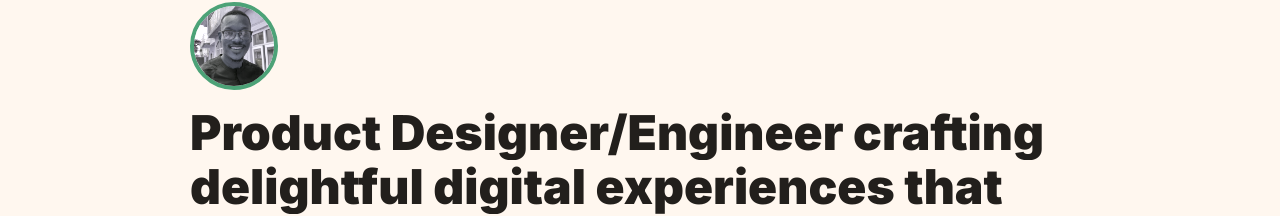
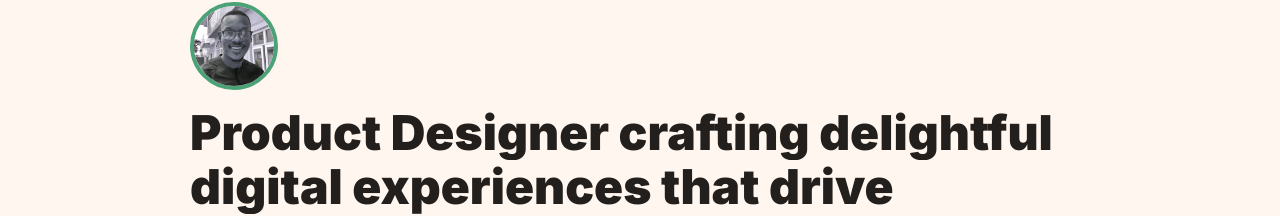
Before and after one commit to ocephraim/chibuzor-okeke, a React (Vite) app: page / in a window 1280 px wide. Shown: the part 200-416 px from the top of the page. Built offline with nearby package versions, Linux system fonts and the light colour scheme.

Commit message:
copy update

```diff
--- a/src/pages/Home/Home.jsx
+++ b/src/pages/Home/Home.jsx
@@ -81,7 +81,7 @@ function Home() {
           <Heading>
             <RevealWords
               onMount={true}
-              text="Product Designer/Engineer crafting delightful digital experiences that drive business growth and meet the users' needs."
+              text="Product Designer crafting delightful digital experiences that drive business growth and meet the users' needs."
             />
           </Heading>
 
```
